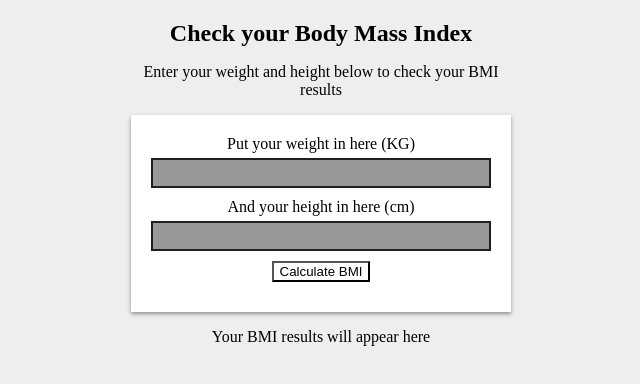
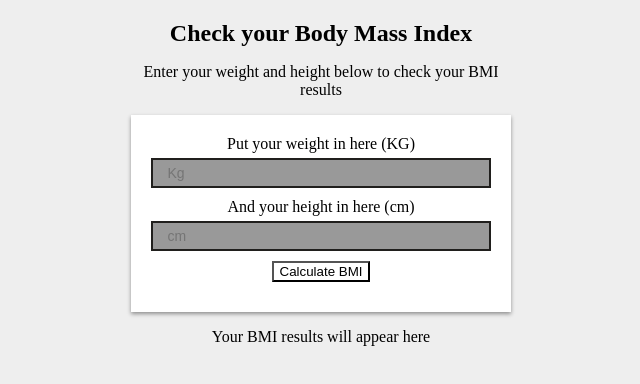
Before and after one commit to eishwezin20/Body-Mass-Index-Calculator, a plain HTML site: page index.html in a window 1280 px wide. Shown: the full height of the page, 319-959 px from the left. Drawn offline with Linux system fonts and the light colour scheme.

Commit message:
Update index.html

```diff
--- a/index.html
+++ b/index.html
@@ -15,11 +15,11 @@
     			<form>
     				<div id="weightInput">
     					<p>Put your weight in here (KG)</p>
-    		     		<input id="weight" type="number" pattern="[0-9]*" name="a" />
+    		     		<input placeholder="Kg" id="weight" type="number" pattern="[0-9]*" name="a" />
     				</div>
     				<div id="heightInput">
     					<p>And your height in here (cm)</p>
-	    				 <input id="height" type="number" pattern="[0-9]*" name="b"/>
+	    				 <input placeholder="cm" id="height" type="number" pattern="[0-9]*" name="b"/>
     				</div>
     		     <button type="button" class="btn" onclick="calculate()">Calculate BMI</button>
     		</form>
```
